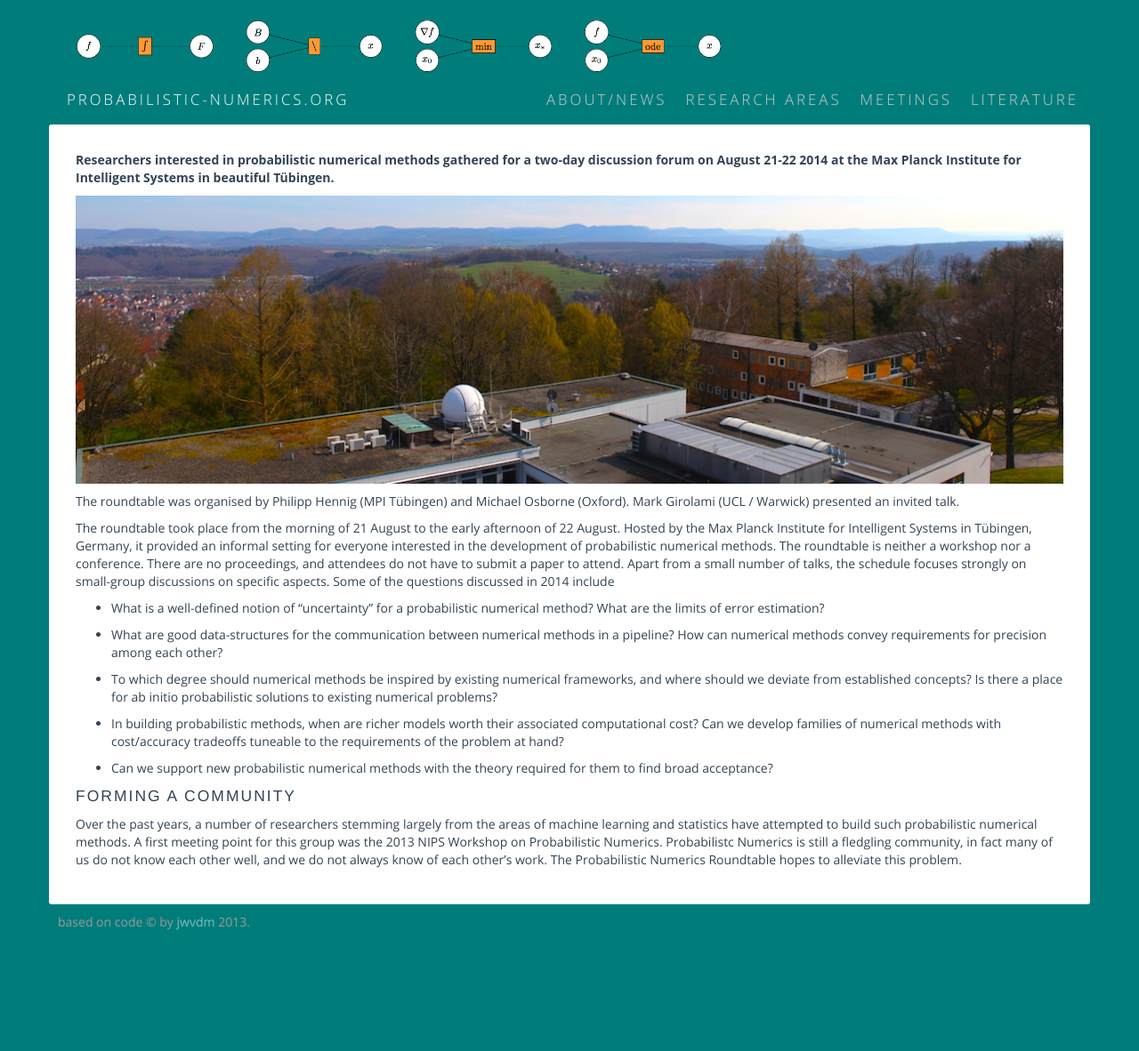
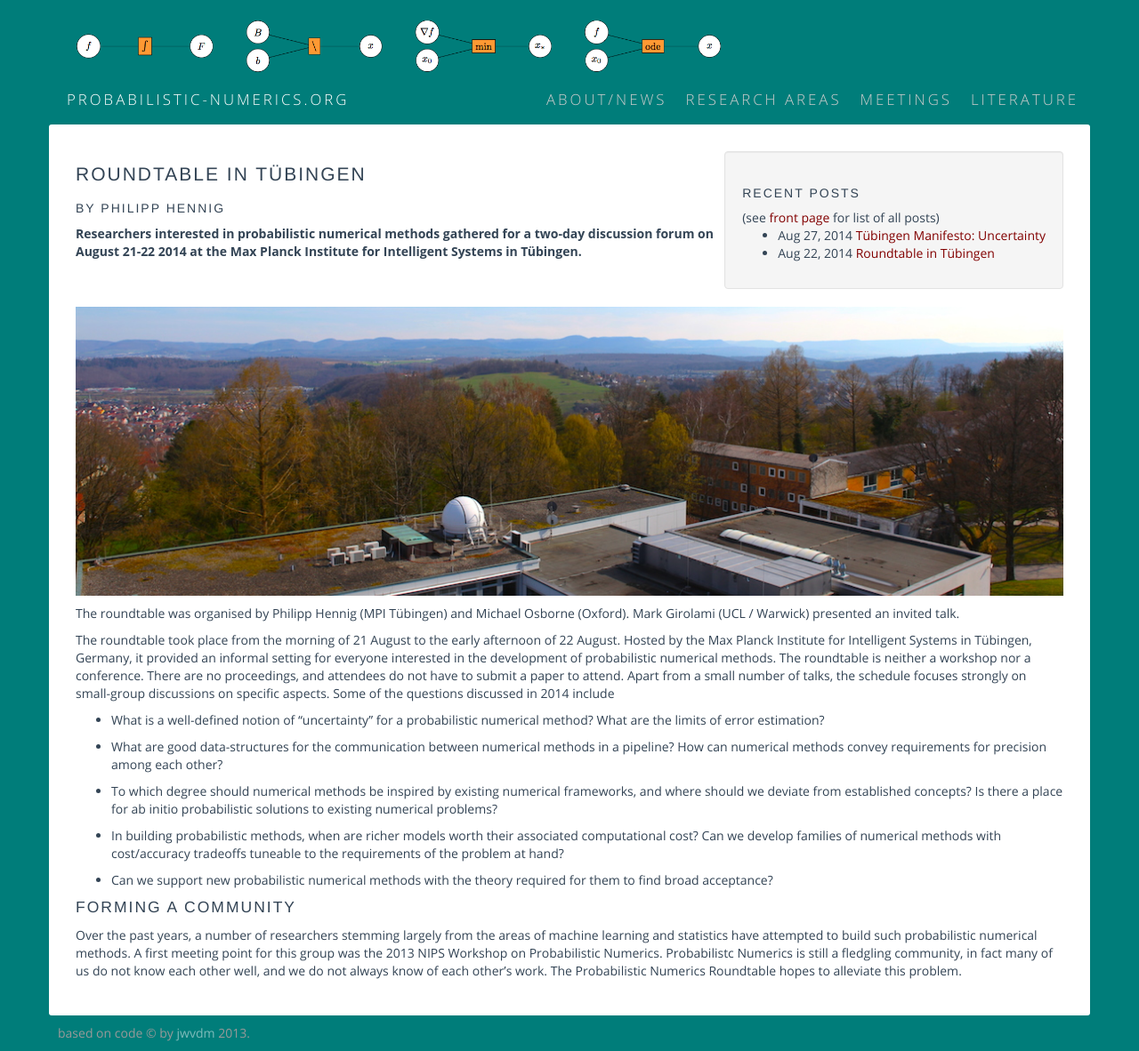
Before and after one commit to philipphennig/probabilistic-numerics.org, a Jekyll site: the page built from _posts/2014-08-22-Roundtable-2014-in-Tuebingen.md, in a window 1280 px wide. Shown: the whole page at 89% size. Built offline with Jekyll 4.4.1, drawn with Linux system fonts in a browser that asks for light colours; some web fonts are replaced; before the commit the page ends 1057 px from its top, so only the background shows below that.

Commit message:
adding blog structure

```diff
--- /dev/null
+++ b/_layouts/post.html
@@ -0,0 +1,59 @@
+<!DOCTYPE html>
+<html lang="en">
+  <head>
+    <meta charset="utf-8">
+    <meta name="viewport" content="width=device-width, initial-scale=1.0">
+    <meta name="description" content="">
+    <meta name="author" content="">
+    <!-- <link rel="shortcut icon"
+href="{{site.baseurl}}/assets/ico/favicon.ico"> -->
+
+    <title>Probabilistic Numerics.org</title>
+
+    <!-- Bootstrap core CSS -->
+    <link href="{{site.baseurl}}/assets/css/bootstrap.min.css" rel="stylesheet">
+
+
+    <!-- Custom styles for this template -->
+    <link href="{{site.baseurl}}/assets/css/jwvdm.css" rel="stylesheet">
+
+    <!-- HTML5 shim and Respond.js IE8 support of HTML5 elements and media queries -->
+    <!--[if lt IE 9]>
+      <script src="{{site.baseurl}}/assets/js/html5shiv.js"></script>
+      <script src="{{site.baseurl}}/assets/js/respond.min.js"></script>
+    <![endif]-->
+  </head>
+
+  <body>
+    <div class="container">
+      <div class="header row">
+        {% include header.html %}
+      </div>
+      <div class="content row">
+
+      <div class="pull-right well container">
+	<h3>recent posts</h3>
+	(see <a href="index.html">front page</a> for list of all posts)
+
+	<ul class="posts">
+	  {% for post in site.posts limit:5 %}
+	  <li>
+	  <span class="post-date">{{ post.date | date: "%b %-d, %Y" }}</span>
+	  <a class="post-link" href="{{ post.url | prepend: site.baseurl }}">{{ post.title }}</a>      </li>
+      {% endfor %}
+    </ul>
+      </div>
+      <h1>{{ page.title }}</h1>
+      <h3>by {{ page.author }}</h3>
+        {{ content }}
+      </div>
+      <div class="footer row">
+        {% include footer.html %}
+      </div>
+    </div>
+    <script src="https://code.jquery.com/jquery.js"></script>
+    <script src="{{site.baseurl}}/assets/js/bootstrap.min.js"></script>
+
+    <script type="text/javascript" src="http://cdn.mathjax.org/mathjax/latest/MathJax.js?config=TeX-AMS-MML_HTMLorMML"></script>
+  </body>
+</html>
--- a/_posts/2014-08-22-Roundtable-2014-in-Tuebingen.md
+++ b/_posts/2014-08-22-Roundtable-2014-in-Tuebingen.md
@@ -1,14 +1,15 @@
 ---
-layout:     default
+layout:     post
 title:      "Roundtable in Tübingen"
 date:       2014-08-22 09:00:00
 published:  true
+author:     Philipp Hennig
 categories: workshops
 ---
 
 **Researchers interested in probabilistic numerical methods gathered for a
 two-day discussion forum on August 21-22 2014 at the Max Planck Institute for
-Intelligent Systems in beautiful Tübingen.**
+Intelligent Systems in Tübingen.**
 
 <img src="/assets/images/roof.jpeg" width="100%"/>
 
--- a/index.html
+++ b/index.html
@@ -3,7 +3,6 @@ title: About
 layout: default
 ---
   <div id="photo-well" class="pull-right well container">
-    <!--<img alt="photo" src="{{site.baseurl}}/assets/images/jwvdm_coffee.jpg">-->
     <div>
       {% capture contact %}{% include contact.md %}{% endcapture %}
       {{ contact | markdownify }}
```
Also changed, not shown: _posts/2014-08-27-Roundtable-Community.md (+2 -1 lines), _posts/2014-08-27-Roundtable-Priors-and-Prior-Work.md (+2 -1 lines), _posts/2014-08-27-Roundtable-ProbNum-ProbProg.md (+2 -1 lines), _posts/2014-08-27-Roundtable-Uncertainty.md (+2 -1 lines), 4 other files.
